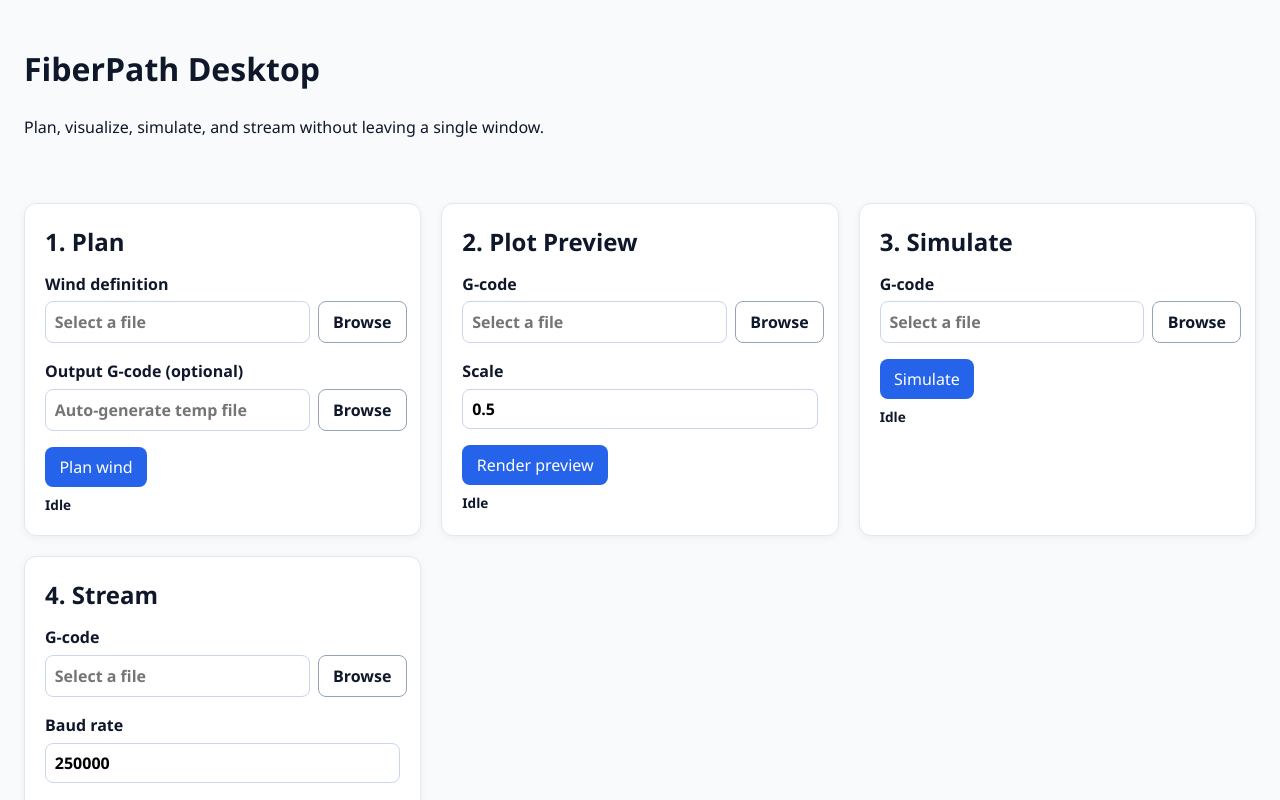
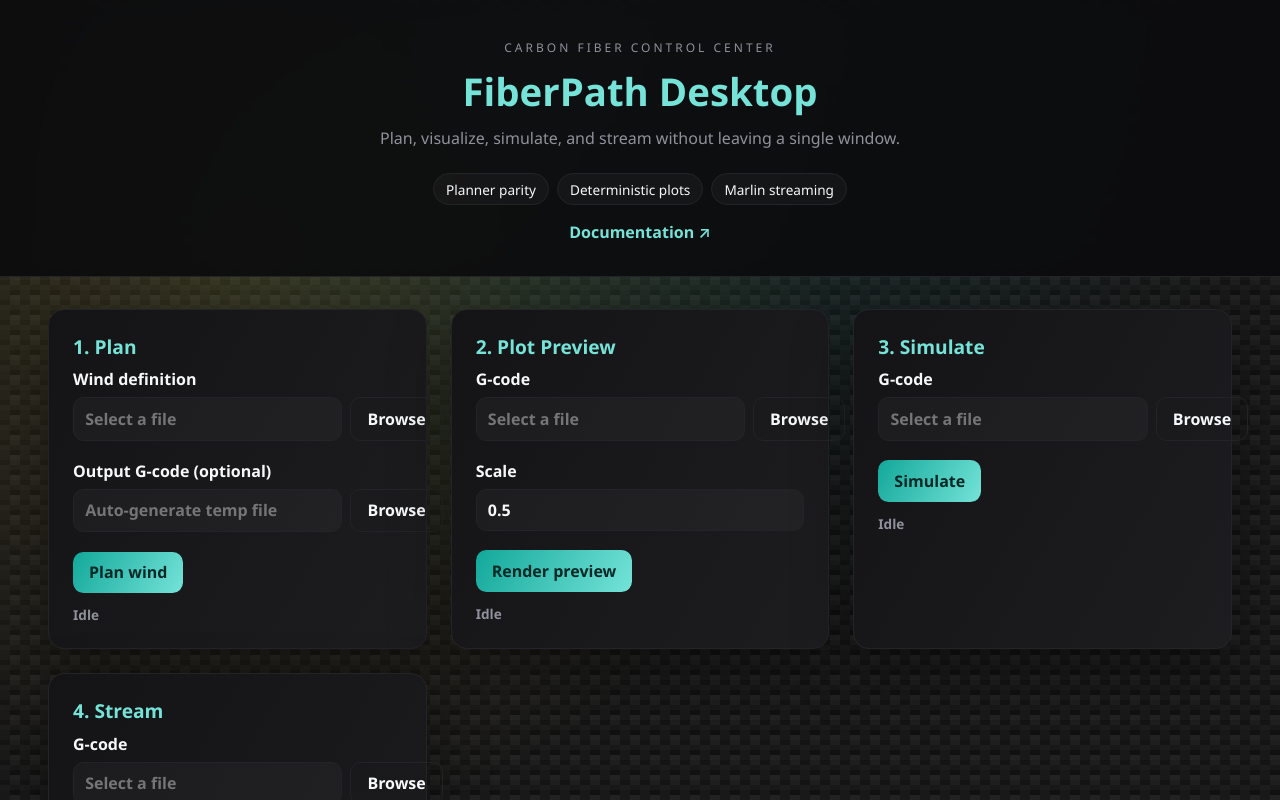
Before and after one commit to CameronBrooks11/fiberpath, a React app in the folder fiberpath_gui/: page / in a window 1280 px wide. Shown: the top 800 px of the page. Built offline with nearby package versions, Linux system fonts and the light colour scheme; the HTML template or start-up script is replaced by a standard one.

Commit message:
add cf theme to gui

```diff
--- a/fiberpath_gui/src/App.tsx
+++ b/fiberpath_gui/src/App.tsx
@@ -106,9 +106,20 @@
 
   return (
     <div className="app-shell">
-      <header style={{ padding: "1.5rem" }}>
+      <header className="hero">
+        <p className="hero__eyebrow">Carbon Fiber Control Center</p>
         <h1>FiberPath Desktop</h1>
-        <p>Plan, visualize, simulate, and stream without leaving a single window.</p>
+        <p className="hero__lead">Plan, visualize, simulate, and stream without leaving a single window.</p>
+        <div className="hero__tags">
+          <span>Planner parity</span>
+          <span>Deterministic plots</span>
+          <span>Marlin streaming</span>
+        </div>
+        <div className="hero__links">
+          <a href="https://cameronbrooks11.github.io/fiberpath" target="_blank" rel="noreferrer noopener">
+            Documentation ↗
+          </a>
+        </div>
       </header>
 
       <main>
@@ -214,7 +225,7 @@
                 </label>
               </fieldset>
               <fieldset>
-                <label style={{ flexDirection: "row", alignItems: "center", gap: "0.5rem" }}>
+                <label className="toggle-field">
                   <input type="checkbox" checked={dryRun} onChange={(event) => setDryRun(event.target.checked)} />
                   Dry-run mode (recommended when no hardware is attached)
                 </label>
@@ -228,8 +239,7 @@
           </section>
         </div>
       </main>
-
-      <footer style={{ padding: "1.5rem", borderTop: "1px solid #e2e8f0", background: "#fff" }}>
+      <footer className="app-footer">
         <small>
           CLI operations run in the existing Python environment. Ensure `fiberpath` is on PATH before launching the GUI.
         </small>
--- a/fiberpath_gui/src/styles/base.css
+++ b/fiberpath_gui/src/styles/base.css
@@ -1,28 +1,51 @@
 :root {
-  font-family: "Segoe UI", system-ui, -apple-system, BlinkMacSystemFont, "Helvetica Neue", sans-serif;
-  color: #0f172a;
-  background-color: #f8fafc;
-  line-height: 1.5;
+  font-family: "Segoe UI", "Inter", system-ui, -apple-system, BlinkMacSystemFont, sans-serif;
+  line-height: 1.4;
   font-weight: 400;
+  --primary: #12a89a;
+  --primary-soft: #75e3d8;
+  --accent: #d8b534;
+  --bg: #09090b;
+  --bg-panel: #141416;
+  --bg-panel-alt: #1d1d20;
+  --border: #242428;
+  --border-soft: rgba(255, 255, 255, 0.04);
+  --text: #f7f8fa;
+  --text-muted: #8f929c;
+  --success: #32d2b6;
+  --error: #ff8a8a;
 }
 
 * {
   box-sizing: border-box;
 }
 
+html,
 body,
-html,
 #root {
   margin: 0;
   min-height: 100vh;
+  color: var(--text);
 }
 
 body {
-  background-color: #f8fafc;
+  background: linear-gradient(27deg, #141414 5px, transparent 5px) 0 5px,
+    linear-gradient(207deg, #141414 5px, transparent 5px) 10px 0,
+    linear-gradient(27deg, #1c1c1c 5px, transparent 5px) 0 10px,
+    linear-gradient(207deg, #1c1c1c 5px, transparent 5px) 10px 5px,
+    linear-gradient(90deg, #191919 10px, transparent 10px),
+    linear-gradient(#1e1e1e 25%, #181818 25%, #181818 50%, transparent 50%, transparent 75%, #222222 75%, #222222);
+  background-color: #111;
+  background-size: 20px 20px;
 }
 
 a {
-  color: inherit;
+  color: var(--primary-soft);
+  text-decoration: none;
+}
+
+a:hover {
+  text-decoration: underline;
 }
 
 button {
@@ -33,43 +56,104 @@
   display: flex;
   flex-direction: column;
   min-height: 100vh;
+  background: radial-gradient(circle at top, rgba(18, 168, 154, 0.15), transparent 45%),
+    radial-gradient(circle at 20% 20%, rgba(216, 181, 52, 0.15), transparent 40%);
+}
+
+.hero {
+  padding: 2.5rem 1.5rem 2rem;
+  text-align: center;
+  background: rgba(12, 12, 14, 0.9);
+  border-bottom: 1px solid var(--border);
+  -webkit-backdrop-filter: blur(8px);
+  backdrop-filter: blur(8px);
+}
+
+.hero__eyebrow {
+  letter-spacing: 0.25em;
+  text-transform: uppercase;
+  font-size: 0.75rem;
+  color: var(--text-muted);
+  margin: 0 0 0.5rem;
+}
+
+.hero h1 {
+  margin: 0;
+  font-size: 2.4rem;
+  color: var(--primary-soft);
+}
+
+.hero__lead {
+  margin: 0.5rem auto 1.5rem;
+  max-width: 42rem;
+  color: var(--text-muted);
+}
+
+.hero__tags {
+  display: flex;
+  flex-wrap: wrap;
+  justify-content: center;
+  gap: 0.5rem;
+  margin-bottom: 1rem;
+}
+
+.hero__tags span {
+  border: 1px solid var(--border);
+  padding: 0.35rem 0.75rem;
+  border-radius: 999px;
+  font-size: 0.85rem;
+  background: rgba(255, 255, 255, 0.03);
+}
+
+.hero__links a {
+  font-weight: 600;
 }
 
 main {
   flex: 1;
-  padding: 1.5rem;
+  padding: 2rem clamp(1rem, 4vw, 3rem);
 }
 
 .panel-grid {
   display: grid;
   grid-template-columns: repeat(auto-fit, minmax(320px, 1fr));
-  gap: 1.25rem;
+  gap: 1.5rem;
 }
 
 .panel {
-  background: #ffffff;
-  border-radius: 0.75rem;
-  border: 1px solid #e2e8f0;
-  padding: 1.25rem;
-  box-shadow: 0 2px 8px rgba(15, 23, 42, 0.05);
+  background: linear-gradient(120deg, var(--bg-panel), var(--bg-panel-alt));
+  border-radius: 1rem;
+  border: 1px solid var(--border);
+  padding: 1.5rem;
+  box-shadow: 0 25px 60px rgba(0, 0, 0, 0.35);
 }
 
 .panel h2 {
-  margin-top: 0;
-  margin-bottom: 0.75rem;
+  margin: 0 0 0.5rem;
+  font-size: 1.2rem;
+  color: var(--primary-soft);
 }
 
 fieldset {
   border: none;
   padding: 0;
-  margin: 0 0 1rem;
+  margin: 0 0 1.2rem;
 }
 
 label {
   display: flex;
   flex-direction: column;
-  gap: 0.35rem;
+  gap: 0.4rem;
   font-weight: 600;
+  color: var(--text);
+}
+
+.toggle-field {
+  flex-direction: row;
+  align-items: center;
+  gap: 0.5rem;
+  font-weight: 500;
+  color: var(--text-muted);
 }
 
 .file-field__input {
@@ -83,62 +167,110 @@
 
 input,
 select {
-  padding: 0.45rem 0.55rem;
-  border-radius: 0.5rem;
-  border: 1px solid #cbd5f0;
+  padding: 0.55rem 0.7rem;
+  border-radius: 0.65rem;
+  border: 1px solid var(--border);
+  background: rgba(255, 255, 255, 0.03);
+  color: var(--text);
   font: inherit;
 }
 
+input:focus,
+select:focus {
+  outline: none;
+  border-color: var(--primary);
+  box-shadow: 0 0 0 2px rgba(18, 168, 154, 0.2);
+}
+
+button {
+  border-radius: 0.65rem;
+  padding: 0.6rem 1rem;
+  font-weight: 600;
+  cursor: pointer;
+  border: none;
+  transition: background 0.2s ease, transform 0.15s ease;
+}
+
+button:active {
+  transform: scale(0.98);
+}
+
 button.primary {
-  background: #2563eb;
-  color: white;
-  border: none;
-  border-radius: 0.5rem;
-  padding: 0.5rem 0.9rem;
-  cursor: pointer;
+  background: linear-gradient(120deg, var(--primary), var(--primary-soft));
+  color: #042825;
+}
+
+button.primary:disabled {
+  opacity: 0.55;
+  cursor: not-allowed;
 }
 
 button.secondary {
   background: transparent;
-  border: 1px solid #94a3b8;
-  color: #0f172a;
-  border-radius: 0.5rem;
-  padding: 0.5rem 0.9rem;
-  cursor: pointer;
-}
-
-button:disabled {
-  opacity: 0.6;
-  cursor: not-allowed;
+  border: 1px solid var(--border);
+  color: var(--text);
 }
 
 .status {
   font-size: 0.85rem;
-  margin-top: 0.5rem;
+  margin-top: 0.75rem;
+  color: var(--text-muted);
 }
 
 .status.ok {
-  color: #059669;
+  color: var(--success);
 }
 
 .status.error {
-  color: #dc2626;
+  color: var(--error);
 }
 
 .result-card {
-  margin-top: 0.75rem;
-  padding: 0.75rem;
-  background: #f1f5f9;
-  border-radius: 0.5rem;
+  margin-top: 0.9rem;
+  padding: 0.85rem 1rem;
+  background: rgba(255, 255, 255, 0.03);
+  border-radius: 0.75rem;
+  border: 1px solid var(--border);
   font-family: "JetBrains Mono", "Fira Code", ui-monospace, monospace;
   font-size: 0.85rem;
   white-space: pre-wrap;
   word-break: break-word;
 }
 
+.result-card strong {
+  display: block;
+  margin-bottom: 0.35rem;
+  color: var(--accent);
+  letter-spacing: 0.08em;
+  text-transform: uppercase;
+  font-size: 0.75rem;
+}
+
 .preview-image {
   width: 100%;
-  border-radius: 0.5rem;
-  border: 1px solid #e2e8f0;
-  margin-top: 0.5rem;
+  border-radius: 0.6rem;
+  border: 1px solid var(--border);
+  margin-top: 0.75rem;
+  box-shadow: 0 15px 35px rgba(0, 0, 0, 0.35);
 }
+
+.app-footer {
+  padding: 1.5rem;
+  border-top: 1px solid var(--border);
+  text-align: center;
+  background: rgba(0, 0, 0, 0.45);
+}
+
+.app-footer small {
+  color: var(--text-muted);
+}
+
+@media (max-width: 640px) {
+  .panel {
+    padding: 1.1rem;
+  }
+
+  .hero h1 {
+    font-size: 2rem;
+  }
+}
```
Also changed, not shown: 1 other file (tests, documents, lock files or other folders).
